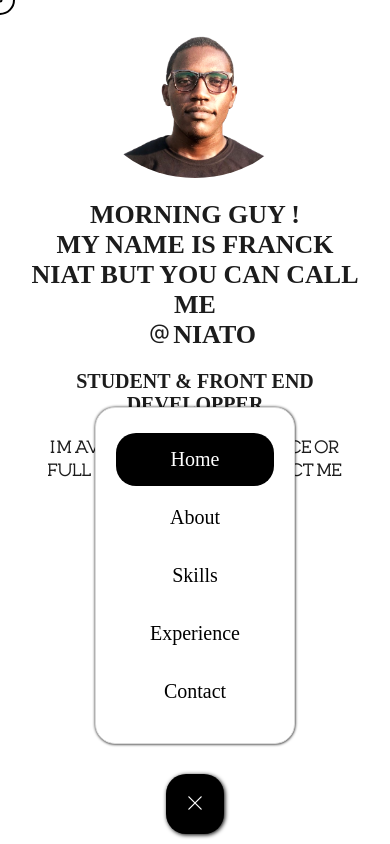
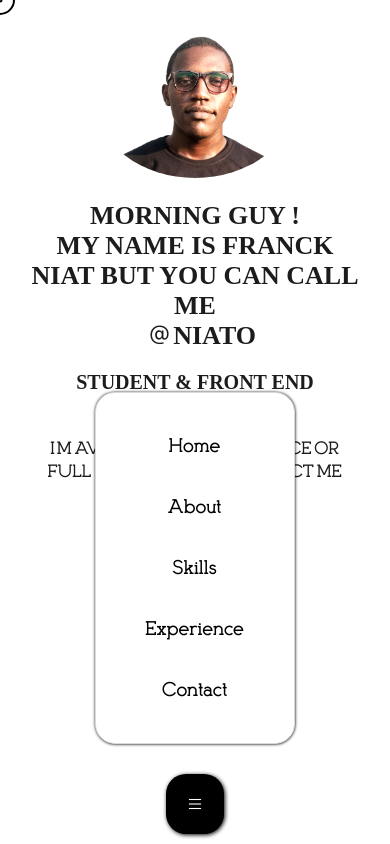
Before and after one commit to franckniat/Portfolio, a plain HTML site: page index.html in a window 390 px wide. Both pictures are taken after a click on the link 195 px from the left and 804 px from the top of the page. Drawn offline with nearby package versions, Linux system fonts and the light colour scheme; a web font is replaced by a local one.

Commit message:
Font update, Brand update

```diff
--- a/css/main.css
+++ b/css/main.css
@@ -2,6 +2,15 @@
 
 *{
     box-sizing: border-box;
+}
+
+@font-face {
+    font-family: 'Drafting';
+    src: url(../fonts/Drafting.ttf)format('truetype');
+}
+@font-face {
+    font-family: 'Kingsmen';
+    src: url(../fonts/Kingsmen_D.otf)format('truetype');
 }
 
 @keyframes float{
@@ -55,16 +64,7 @@
 body{
     scroll-behavior: smooth;
     z-index: 50000;
-    font-family: 'Rockwell';
+    font-family: 'Kingsmen';
     font-size: 18px;
     color: rgba(0, 0, 0, 0.89);
 }
-
-@font-face {
-    font-family: 'Drafting';
-    src: url(../fonts/Drafting.ttf)format('truetype');
-}
-@font-face {
-    font-family: 'Kingsmen';
-    src: url(../fonts/Kingsmen_D.otf)format('truetype');
-}
--- a/index.html
+++ b/index.html
@@ -4,6 +4,7 @@
     <meta charset="UTF-8">
     <meta http-equiv="X-UA-Compatible" content="IE=edge">
     <meta name="viewport" content="width=device-width, initial-scale=1.0">
+    <link rel="shortcut icon" href="img/LOGO.png" type="image/x-icon">
     <link rel="stylesheet" href="css/main.css">
     <link rel="stylesheet" href="css/style.css">
     <style>
@@ -24,7 +25,7 @@
 
     <div class="load-back">
         <div class="loader" id="load">
-            <img src="img/logo 1 dark.png" alt="Logo Franck NIAT">
+            <img src="img/LOGO.png" alt="Logo Franck NIAT">
             <h1>Hello, nice to meet you :)</h1>
         </div>
     </div>
@@ -40,7 +41,7 @@
         </nav>
         <div class="collapse-menu">
             <div>
-                <a href="#home" class="collapse_link actived">Home</a>
+                <a href="#home" class="collapse_link">Home</a>
                 <a href="#about" class="collapse_link">About</a>
                 <a href="#skills" class="collapse_link">Skills</a>
                 <a href="#experience" class="collapse_link">Experience</a>
@@ -58,7 +59,7 @@
                 </h1>
                 <h3>STUDENT & FRONT END DEVELOPPER</h3>
                 <p>I'M AVAILABLE FOR FREELANCE OR FULL-TIME POSITION. CONTACT ME AND LET'S TALK <span>.</span></p>
-                <span><a href="#">About me <i class="bi bi-arrow-right"></i></a></span>
+                <span><a href="files/Mon CV.pdf">About me <i class="bi bi-arrow-right"></i></a></span>
             </div>
         </div>
 
--- a/js/main.js
+++ b/js/main.js
@@ -11,12 +11,13 @@ const CollapseMenu = document.querySelector('.collapse-menu')
 
 toggleBtn.onclick = function(){
     CollapseMenu.classList.toggle('open')
-
+    /*
     const isOpen = CollapseMenu.classList.contains('open')
 
     toggleBtnIcon.classList = isOpen
     ?'bi bi-x-lg'
     :'bi bi-list'
+    */
 }
 
 var link = document.querySelectorAll('.topbar nav .nav-link')
@@ -49,13 +50,18 @@ for(var i = 0; i < col_link.length; i++){
         if(this.classList.contains('actived')){
             return false
         }
-        document.querySelector('.collapse_link.actived').classList.remove('actived')
+        /*document.querySelector('.collapse_link.actived').classList.remove('actived')
 
-        this.classList.toggle('actived')
+        this.classList.toggle('actived')*/
 
         div.querySelector('.content.actived').classList.remove('actived')
 
         div.querySelector(this.getAttribute('href')).classList.toggle('actived')
+
+        document.querySelector('.collapse-menu').classList.remove('open')
+
+        /*toggleBtnIcon.classList.remove('bi bi-x-lg')
+        toggleBtnIcon.classList.add('bi bi-list')*/
 
     })
 }
@@ -69,3 +75,7 @@ window.addEventListener("mousemove", (e) => {
     mouse_dot.style.top = e.pageY + "px";
     mouse_dot.style.left = e.pageX + "px";
 });
+
+const today_time = Date.now()
+
+console.log(today_time)
```
Also changed, not shown: img/LOGO.png (added), 1 other file.
